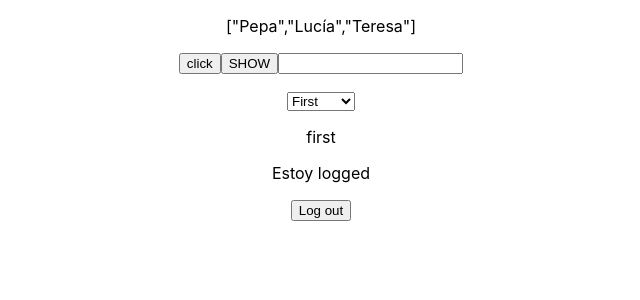
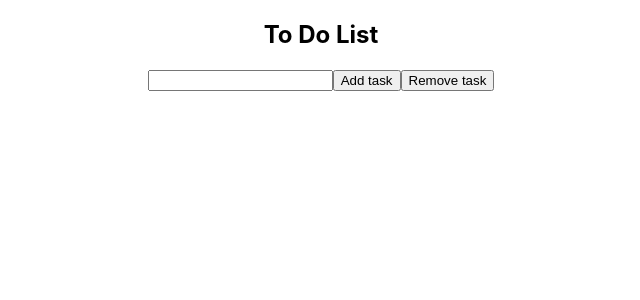
Before and after one commit to TeresaMarbanCastro/React-Redux-Fictizia, a React (Create React App) app in the folder render-components/: page / in a window 1280 px wide. Shown: the top 300 px of the page, without its empty margins (319-959 px from the left). Built offline with nearby package versions, Linux system fonts and the light colour scheme.

Commit message:
to do list

```diff
--- a/render-components/src/App.js
+++ b/render-components/src/App.js
@@ -1,27 +1,28 @@
 import React from 'react';
-import Greeting from './components1/Greeting.js';
-import ShowName from './components1/ShowName';
-import ShowDate from './components1/ShowDate';
-import ShowMessage from './components1/ShowMessage';
-import Title from './components1/Title';
-import Text from './components1/Text';
-import List from './components1/List';
+// import Greeting from './components1/Greeting.js';
+// import ShowName from './components1/ShowName';
+// import ShowDate from './components1/ShowDate';
+// import ShowMessage from './components1/ShowMessage';
+// import Title from './components1/Title';
+// import Text from './components1/Text';
+// import List from './components1/List';
 import './App.css';
-import ListItem from './components1/ListItem';
-import Link from './components1/Link';
-import Loading from './components1/Loading';
-import Parent from './components1/Parent';
-import Counter from './components1/Counter';
-import String from './components1/String';
-import CounterTwo from './components1/CounterTwo';
+// import ListItem from './components1/ListItem';
+// import Link from './components1/Link';
+// import Loading from './components1/Loading';
+// import Parent from './components1/Parent';
+// import Counter from './components1/Counter';
+// import String from './components1/String';
+// import CounterTwo from './components1/CounterTwo';
 
-import Users from './components2/Users';
-import UsersContainer from './components2/UsersContainer';
-import Tasks from './components2/Tasks';
-import Data from './components2/Data';
-import Input from './components2/Input';
-import Select from './components2/Select';
-import Page from './components2/Page';
+// import Users from './components2/Users';
+// import UsersContainer from './components2/UsersContainer';
+// import Tasks from './components2/Tasks';
+// import Data from './components2/Data';
+// import Input from './components2/Input';
+// import Select from './components2/Select';
+// import Page from './components2/Page';
+import ListContainter from './components2/ListContainer';
 
 function App() {
   return (
@@ -49,14 +50,14 @@ function App() {
       <String />
       <CounterTwo /> */}
 
-      <UsersContainer />
+      {/* <UsersContainer /> */}
       {/* <Tasks /> */}
-      <Data />
+      {/* <Data />
       <Input />
       <Select />
 
-      <Page />
-
+      <Page /> */}
+      <ListContainter />
     </div>
   );
 }
--- /dev/null
+++ b/render-components/src/components2/AddButton.js
@@ -0,0 +1,3 @@
+import React from 'react';
+
+export default (props) => <button onClick={props.onClick}>Add task</button>
--- /dev/null
+++ b/render-components/src/components2/InputText.js
@@ -0,0 +1,3 @@
+import React from 'react';
+
+export default (props) => <input type="text" onChange={props.onChange}></input>
--- /dev/null
+++ b/render-components/src/components2/List.js
@@ -0,0 +1,3 @@
+import React from 'react'
+
+export default (props) => <ul>{props.children}</ul>
--- /dev/null
+++ b/render-components/src/components2/ListContainer.js
@@ -0,0 +1,50 @@
+import React from 'react'
+import InputText from './InputText';
+import List from './List';
+import ListItem from './ListItem';
+import AddButton from './AddButton';
+import RemoveButton from './RemoveButton';
+
+class ListContainer extends React.Component {
+    constructor(props) {
+        super(props);
+        this.state = {
+            tasks: [],
+            text: ''
+        }
+        this.addTask = this.addTask.bind(this);
+        this.removeTask = this.removeTask.bind(this);
+    }
+
+    addTask() {
+        this.setState({tasks: [...this.state.tasks, this.state.text]}, () => {
+            console.log(this.state.tasks)
+        });
+    }
+
+    removeTask() {
+        this.setState({
+            tasks: this.state.tasks.filter((item) => item !== this.state.text)}, () => {
+            console.log(this.state.tasks)
+        })
+    }
+
+    render(){
+        return (
+            <>
+                <h2>To Do List</h2>
+                <InputText onChange={(e) => this.setState({text: e.target.value})} />
+                <AddButton onClick={this.addTask} />
+                <RemoveButton onClick={this.removeTask} />
+
+                <List>
+                    {this.state.tasks.map((element) => <ListItem key={element}>{element}</ListItem>)}
+                </List>
+
+
+            </>
+        )
+    }
+}
+
+export default ListContainer
--- /dev/null
+++ b/render-components/src/components2/ListItem.js
@@ -0,0 +1,3 @@
+import React from 'react'
+
+export default (props) => <li>{props.children}</li>
--- /dev/null
+++ b/render-components/src/components2/RemoveButton.js
@@ -0,0 +1,3 @@
+import React from 'react';
+
+export default (props) => <button onClick={props.onClick}>Remove task</button>
```
